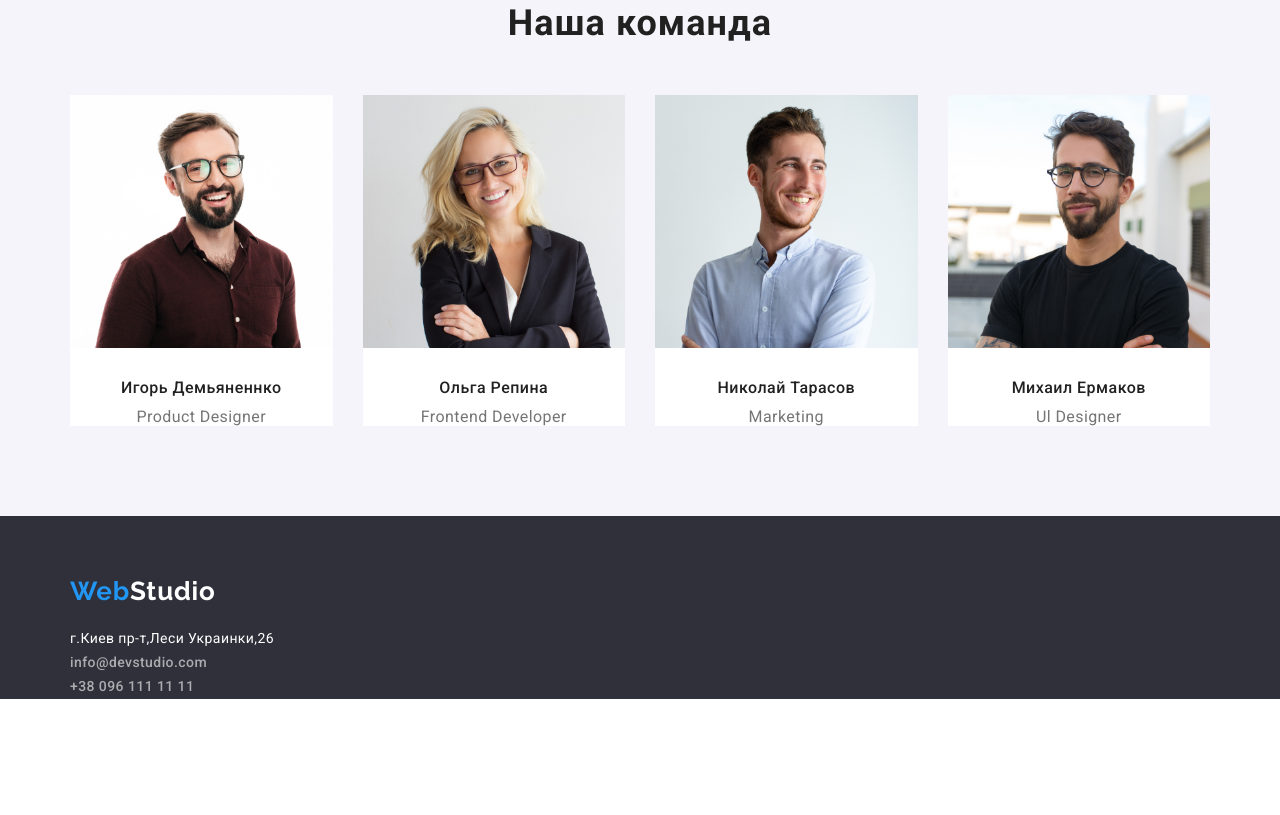
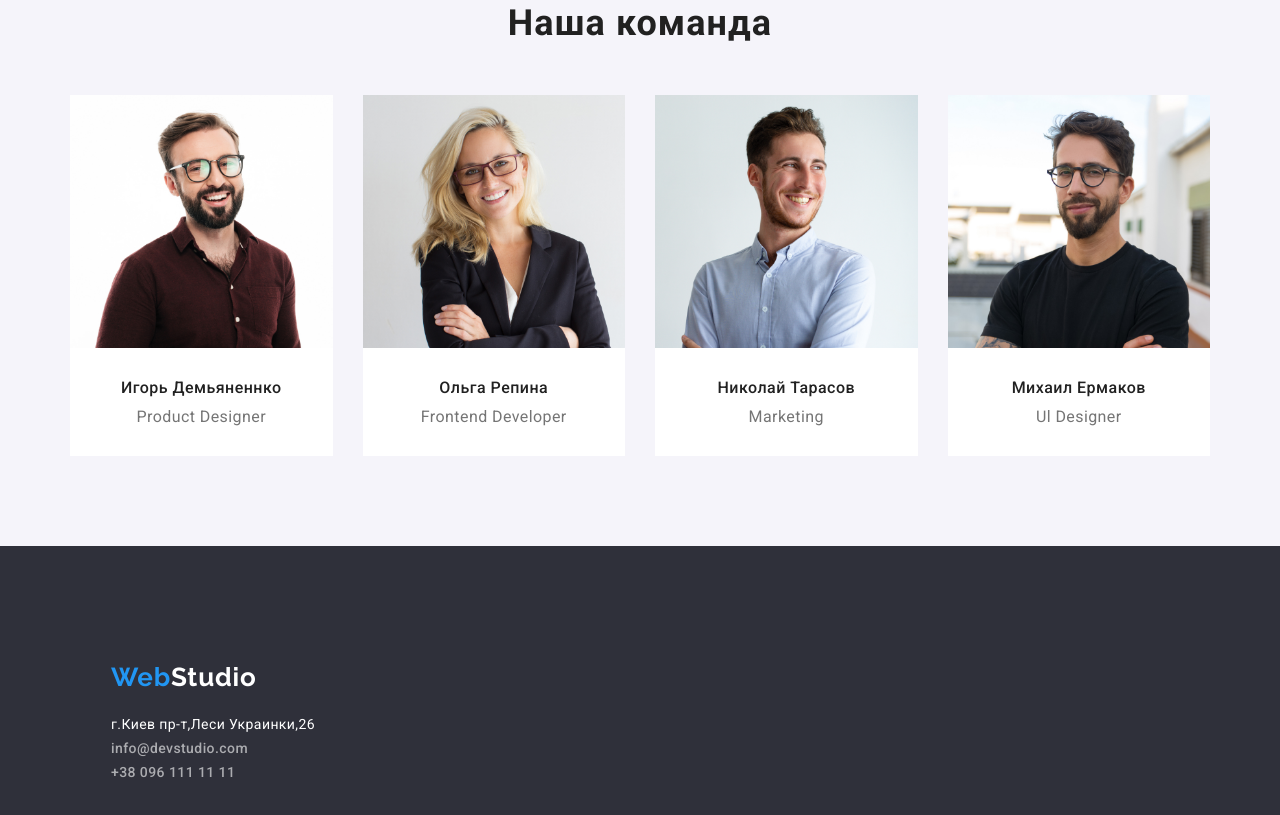
Before and after one commit to DanilHlazov/goit-markup-hw-03, a plain HTML site: page index.html in a window 1280 px wide. Shown: the part 1567-2382 px from the top of the page. Before the commit the page ends 2266 px from the top, so only its background shows below. Drawn offline with nearby package versions, Linux system fonts and the light colour scheme.

Commit message:
Исправление

```diff
--- a/css/styles.css
+++ b/css/styles.css
@@ -280,7 +280,7 @@
   line-height: 1.2;
 
   margin-top: 10px;
-  margin-bottom: 0;
+  margin-bottom: 30px;
   text-align: center;
 }
 .what-wew-do-list {
@@ -328,6 +328,9 @@ img {
   letter-spacing: 0.03em;
   margin-top: 20px;
   margin-bottom: 0;
+}
+.padd {
+  padding: 56px;
 }
 .contacts-footer {
   color: rgba(255, 255, 255, 0.6);
--- a/index.html
+++ b/index.html
@@ -121,7 +121,7 @@
     </main>
 
      <footer class="footer">
-<div class="container">
+<div class="container padd">
     <div class="footer-logo">
     <a href="#" class="logo-footer">
         Web<span class="logo-web">Studio</span>
```
Also changed, not shown: portfolio.html (+1 -1 lines).
